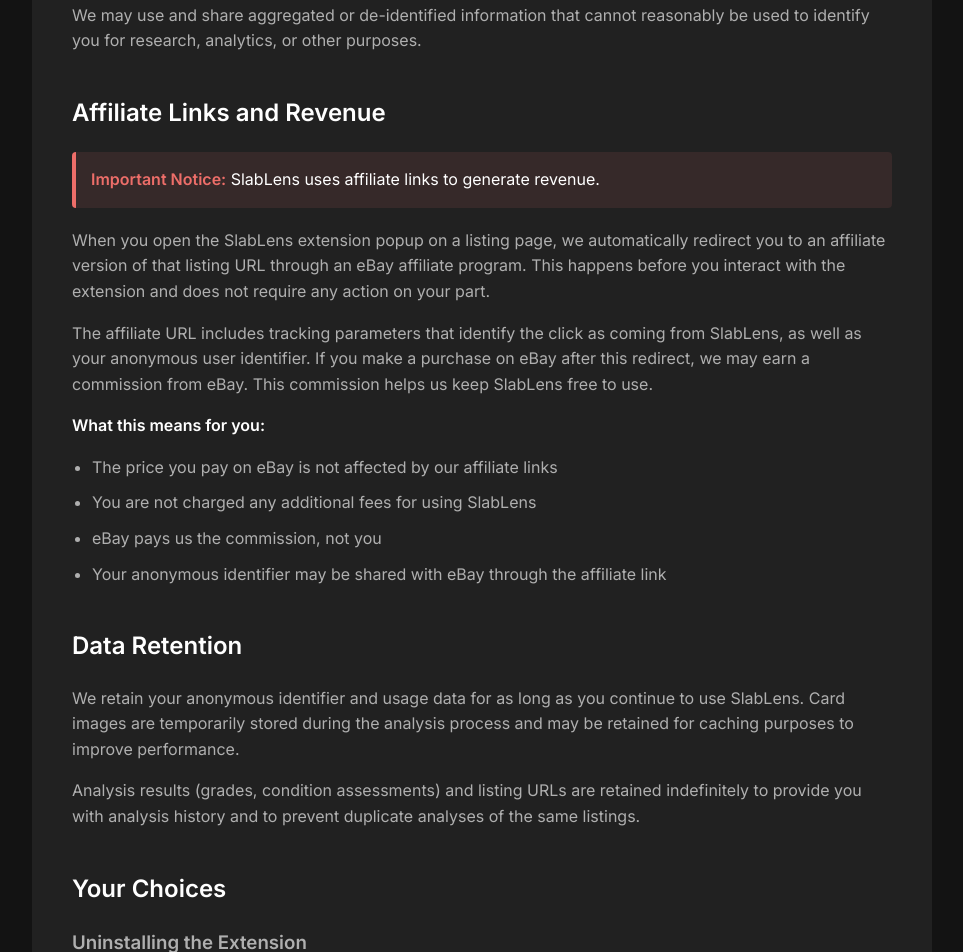
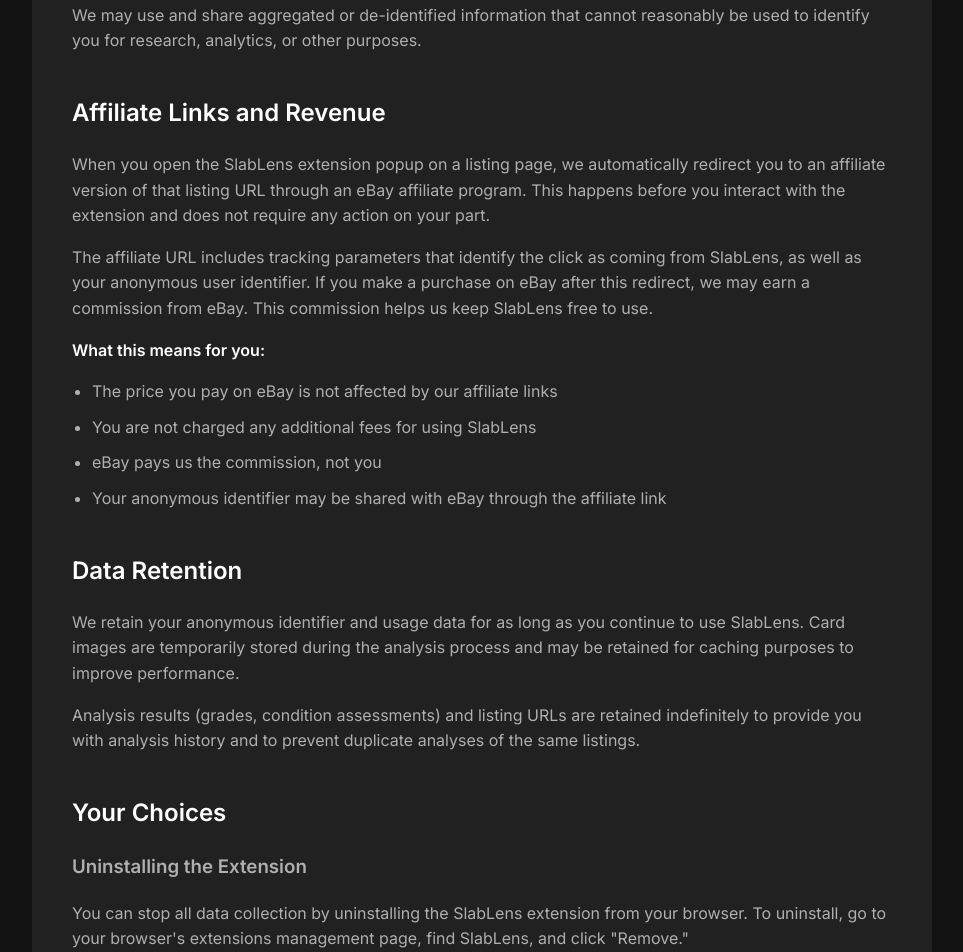
Before and after one commit to bulbamuse/slablens-privacy, a plain HTML site: page index.html in a window 1280 px wide. Shown: the part 2832-3784 px from the top of the page, without its empty margins (158-1121 px from the left). Drawn offline with Linux system fonts and the light colour scheme.

Commit message:
Remove highlighted important notice from affiliate section

```diff
--- a/index.html
+++ b/index.html
@@ -301,10 +301,6 @@
       </p>
 
       <h2 id="affiliate">Affiliate Links and Revenue</h2>
-      <div class="highlight">
-        <strong>Important Notice:</strong> SlabLens uses affiliate links to
-        generate revenue.
-      </div>
 
       <p>
         When you open the SlabLens extension popup on a listing page, we
```
